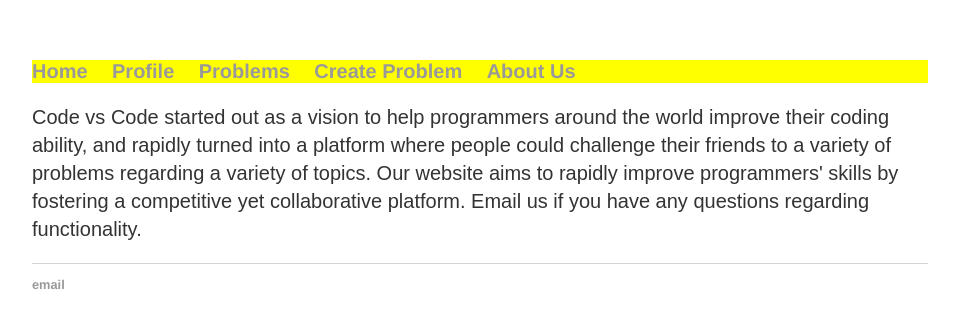
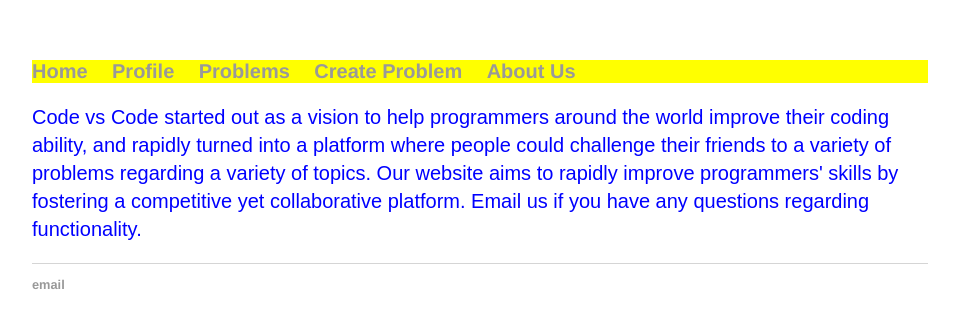
Before and after one commit to rramakrishnan246/rramakrishnan246.github.io, a Jekyll site: the page built from about.html, in a window 1280 px wide. Shown: the top 328 px of the page, without its empty margins (160-1119 px from the left). Built offline with Jekyll 4.4.1, drawn with Linux system fonts in a browser that asks for light colours.

Commit message:
Update about.html

```diff
--- a/about.html
+++ b/about.html
@@ -5,8 +5,8 @@ title: About Us
 <!DOCTYPE html>
 
 <html>
-	<body style="color:blue">
-		<p style="font-size: 20px; font-family: Arial">
+	<body style="background-color: white">
+		<p style="font-size: 20px; font-family: Arial; color: blue">
  		 Code vs Code started out as a vision to help programmers around the world improve their coding ability, and rapidly turned into a platform where people could challenge their friends to a variety of problems regarding a variety of topics. Our website aims to rapidly improve programmers' skills by fostering a competitive yet collaborative platform. Email us if you have any questions regarding functionality.
 		</p>
 	</body>
```
